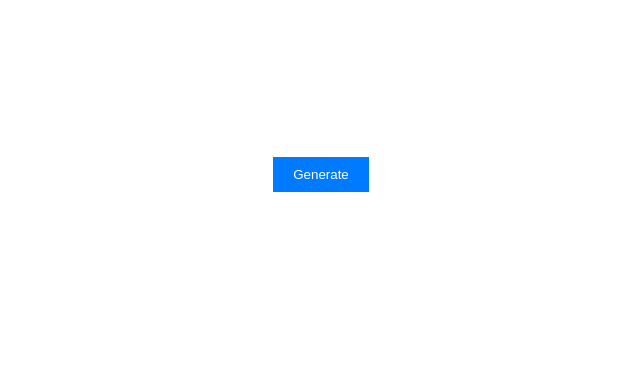
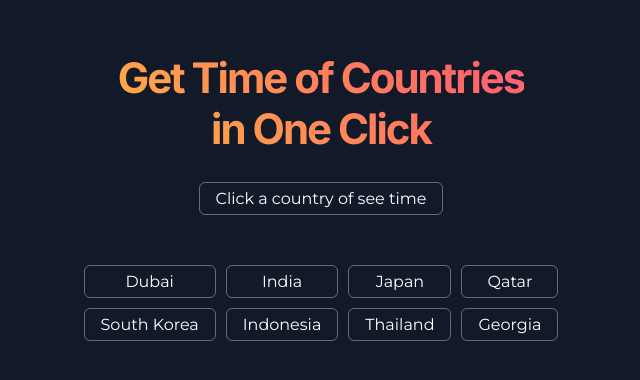
Before and after one commit to Shiyasmohd/web-programming, a plain HTML site: page index.html in a window 1280 px wide. Shown: the part 226-606 px from the top of the page, without its empty margins (319-959 px from the left). Drawn offline with Linux system fonts and the light colour scheme.

Commit message:
Update index.html

```diff
--- a/index.html
+++ b/index.html
@@ -6,56 +6,129 @@
     <meta name="viewport" content="width=device-width, initial-scale=1.0">
     <title>Generate Card</title>
     <style>
+        @import url('https://fonts.googleapis.com/css2?family=Inter:wght@700;800;900&display=swap');
+        @import url('https://fonts.googleapis.com/css2?family=Montserrat:wght@200;300;400;500&display=swap');
+
+        .title {
+            text-align: center;
+            -webkit-background-clip: text;
+            background-clip: text;
+            -webkit-text-fill-color: transparent;
+            font-weight: 600;
+            background-size: 300%;
+            background-image: linear-gradient(45deg, #ffb240, #ff646a, #d376f7, #374bf9);
+            position: relative;
+            z-index: 1;
+            animation: flow 5s ease-in-out 0s infinite normal none running;
+            font-family: 'Inter', sans-serif;
+            font-size: 42px;
+            letter-spacing: -2px;
+        }
+
+        @keyframes flow {
+            0% {
+                background-position: 0 50%;
+            }
+
+            50% {
+                background-position: 100% 50%;
+            }
+
+            100% {
+                background-position: 0 50%;
+            }
+        }
+
         body {
             display: flex;
             justify-content: center;
             align-items: center;
             height: 100vh;
-            margin: 0;
+            flex-direction: column;
+            background: #121a2a;
+            color: white;
+            font-family: 'Montserrat', sans-serif;
         }
 
-        #generate-button {
-            padding: 10px 20px;
-            background-color: #007BFF;
-            color: white;
-            border: none;
+        .time {
+            display: flex;
+            justify-content: center;
+            align-items: center;
+            padding: 6px 16px;
+            border: 1px solid #ffffff5a;
+            border-radius: 6px;
             cursor: pointer;
         }
 
-        #card {
-            display: none;
-            width: 200px;
-            height: 100px;
-            border: 1px solid #007BFF;
-            border-radius: 5px;
-            text-align: center;
-            margin-top: 20px;
+        .countries {
+            max-width: 800px;
+            margin: 0 auto;
+            display: grid;
+            grid-template-columns: auto auto auto auto;
+            gap: 10px;
+            margin-top: 50px;
         }
     </style>
 </head>
 
 <body>
-    <button id="generate-button">Generate</button>
-    <div id="card">
-        Hello Shiyas
+    <h1 class="title">
+        Get Time of Countries <br />
+        in One Click
+    </h1>
+    <div class="time" id="newTime">
+        Click a country of see time
+    </div>
+
+    <div class="countries">
+        <div class="time" onclick='getTime("Dubai")'>
+            Dubai
+        </div>
+        <div class="time" onclick='getTime("Kolkata")'>
+            India
+        </div>
+        <div class="time" onclick='getTime("Tokyo")'>
+            Japan
+        </div>
+        <div class="time" onclick='getTime("Qatar")'>
+            Qatar
+        </div>
+        <div class="time" onclick='getTime("Seoul")'>
+            South Korea
+        </div>
+        <div class="time" onclick='getTime("Jakarta")'>
+            Indonesia
+        </div>
+        <div class="time" onclick='getTime("Bangkok")'>
+            Thailand
+        </div>
+        <div class="time" onclick='getTime("Tbilisi")'>
+            Georgia
+        </div>
     </div>
 
     <script>
-        const generateButton = document.getElementById("generate-button");
-        const card = document.getElementById("card");
 
-        generateButton.addEventListener("click", async () => {
-            card.style.display = "block";
-            const response = await fetch("https://hyperidea.vercel.app/api/generate", {
-                method: "POST",
-                headers: {
-                    "Content-Type": "application/json",
-                    'Access-Control-Allow-Origin': '*',
-                },
+        function extractTime(inputString) {
+            const timePattern = /(\d{2}:\d{2}:\d{2}.\d{6})/;
+
+            const match = timePattern.exec(inputString);
+
+            if (match && match.length > 1) {
+                return match[1];
+            } else {
+                return null;
+            }
+        }
+
+        async function getTime(place) {
+            const response = await fetch(`http://worldtimeapi.org/api/timezone/Asia/${place}`, {
+                method: "GET",
             });
-            console.log({ response });
-            card.innerHTML = "10"
-        });
+            let res = await response.json();
+            console.log(res.datetime);
+            document.getElementById("newTime").innerHTML = extractTime(res.datetime).split(".")[0];
+        }
     </script>
 </body>
 
```
